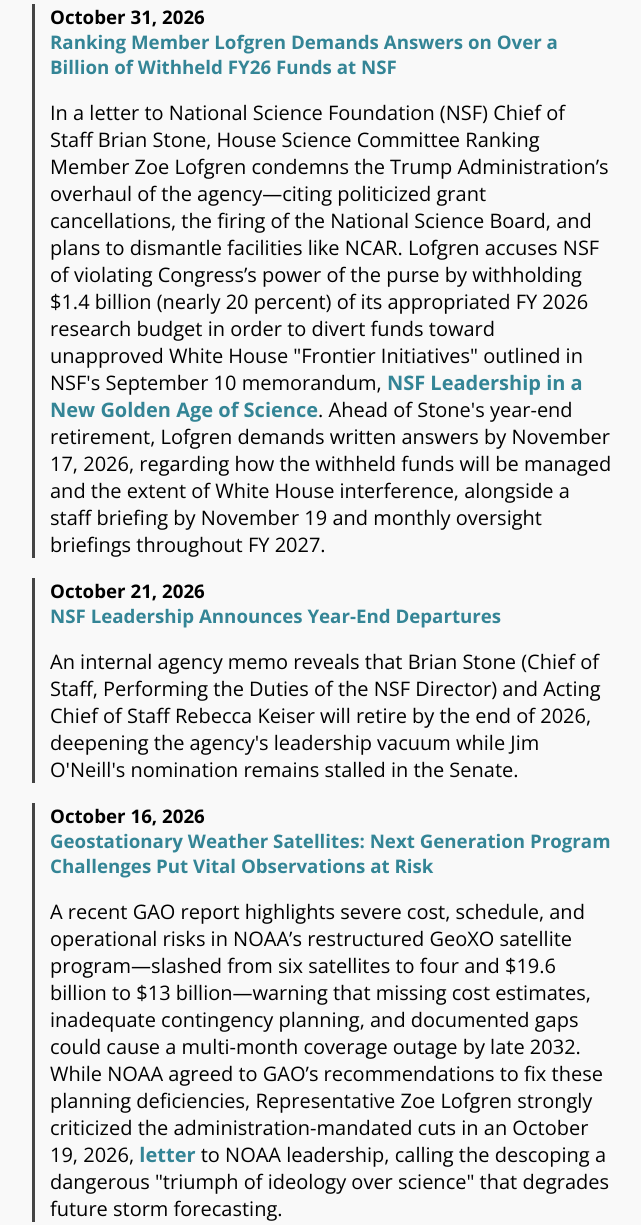
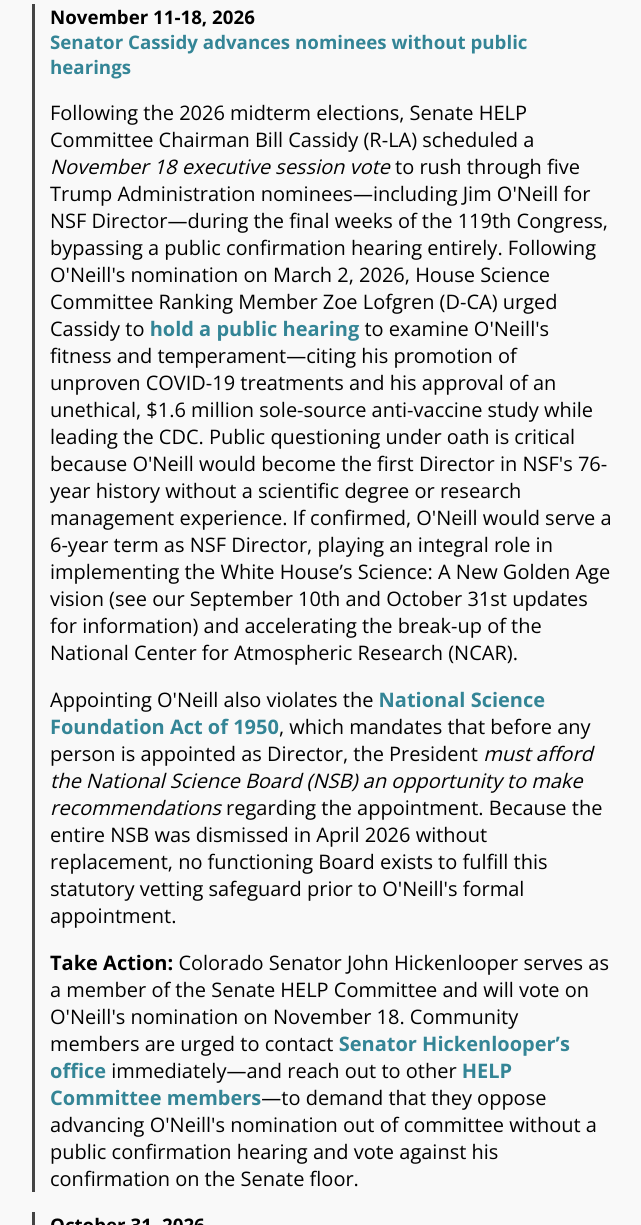
Before and after one commit to savencar/savencar.github.io, a plain HTML site: page timeline.html in a window 1280 px wide. Shown: the part 929-2154 px from the top of the page, without its empty margins (28-669 px from the left). Drawn offline with nearby package versions, Linux system fonts and the light colour scheme.

Commit message:
add NSF Director confirmation hearing

```diff
--- a/timeline.html
+++ b/timeline.html
@@ -228,6 +228,18 @@
                 <section>
                     <h2>2026</h2>
                     <ul style="list-style-type: none; padding-left: 0;">
+                        <li style="margin-bottom: 20px; border-left: 3px solid #444; padding-left: 15px;">
+                            <h3>November 11-18, 2026<br/><a href="https://www.help.senate.gov/hearings/nominations-11-18-2026">Senator Cassidy advances nominees without public hearings</a></h3>
+                            <p>
+                                Following the 2026 midterm elections, Senate HELP Committee Chairman Bill Cassidy (R-LA) scheduled a <em>November 18 executive session vote</em> to rush through five Trump Administration nominees—including Jim O'Neill for NSF Director—during the final weeks of the 119th Congress, bypassing a public confirmation hearing entirely. Following O'Neill's nomination on March 2, 2026, House Science Committee Ranking Member Zoe Lofgren (D-CA) urged Cassidy to <a href="https://democrats-science.house.gov/imo/media/doc/2026-06-23%20Letter%20to%20Cassidy%20on%20O'Neill.pdf">hold a public hearing</a> to examine O'Neill's fitness and temperament—citing his promotion of unproven COVID-19 treatments and his approval of an unethical, $1.6 million sole-source anti-vaccine study while leading the CDC. Public questioning under oath is critical because O'Neill would become the first Director in NSF's 76-year history without a scientific degree or research management experience. If confirmed, O'Neill would serve a 6-year term as NSF Director, playing an integral role in implementing the White House’s Science: A New Golden Age vision (see our September 10th and October 31st updates for information) and accelerating the break-up of the National Center for Atmospheric Research (NCAR).
+                            </p>
+                            <p>
+                                Appointing O'Neill also violates the <a href="https://nsf-gov-resources.nsf.gov/2023-04/NSF_act_1950_legislation.pdf">National Science Foundation Act of 1950</a>, which mandates that before any person is appointed as Director, the President <em>must afford the National Science Board (NSB) an opportunity to make recommendations</em> regarding the appointment. Because the entire NSB was dismissed in April 2026 without replacement, no functioning Board exists to fulfill this statutory vetting safeguard prior to O'Neill's formal appointment.
+                            </p>
+                            <p>
+                                <strong>Take Action:</strong> Colorado Senator John Hickenlooper serves as a member of the Senate HELP Committee and will vote on O'Neill's nomination on November 18. Community members are urged to contact <a href="https://www.hickenlooper.senate.gov/">Senator Hickenlooper’s office</a> immediately—and reach out to other <a href="https://www.help.senate.gov/about/members">HELP Committee members</a>—to demand that they oppose advancing O'Neill's nomination out of committee without a public confirmation hearing and vote against his confirmation on the Senate floor.
+                            </p>
+                        </li>
                         <li style="margin-bottom: 20px; border-left: 3px solid #444; padding-left: 15px;">
                             <h3>October 31, 2026<br/><a href="https://lofgren.house.gov/media/press-releases/ranking-member-lofgren-demands-answers-over-billion-withheld-fy26-funds-nsf">Ranking Member Lofgren Demands Answers on Over a Billion of Withheld FY26 Funds at NSF</a></h3>
                             <p>
```
